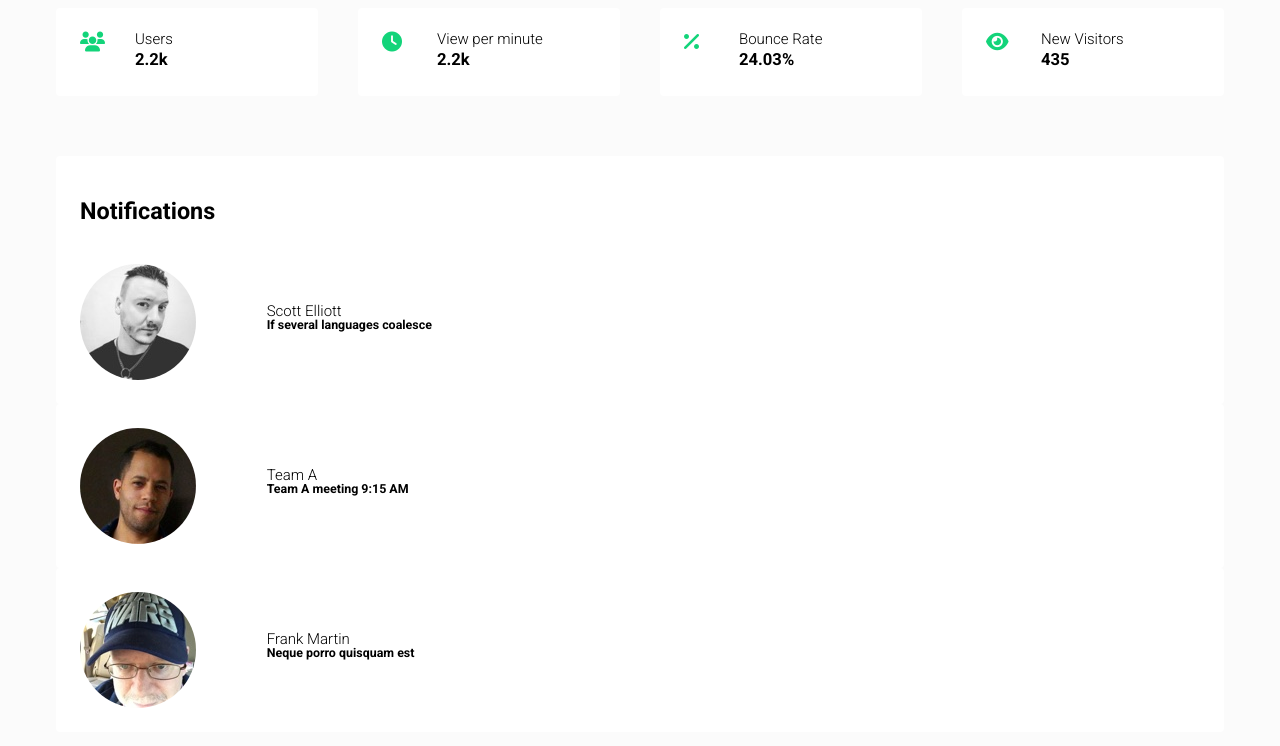
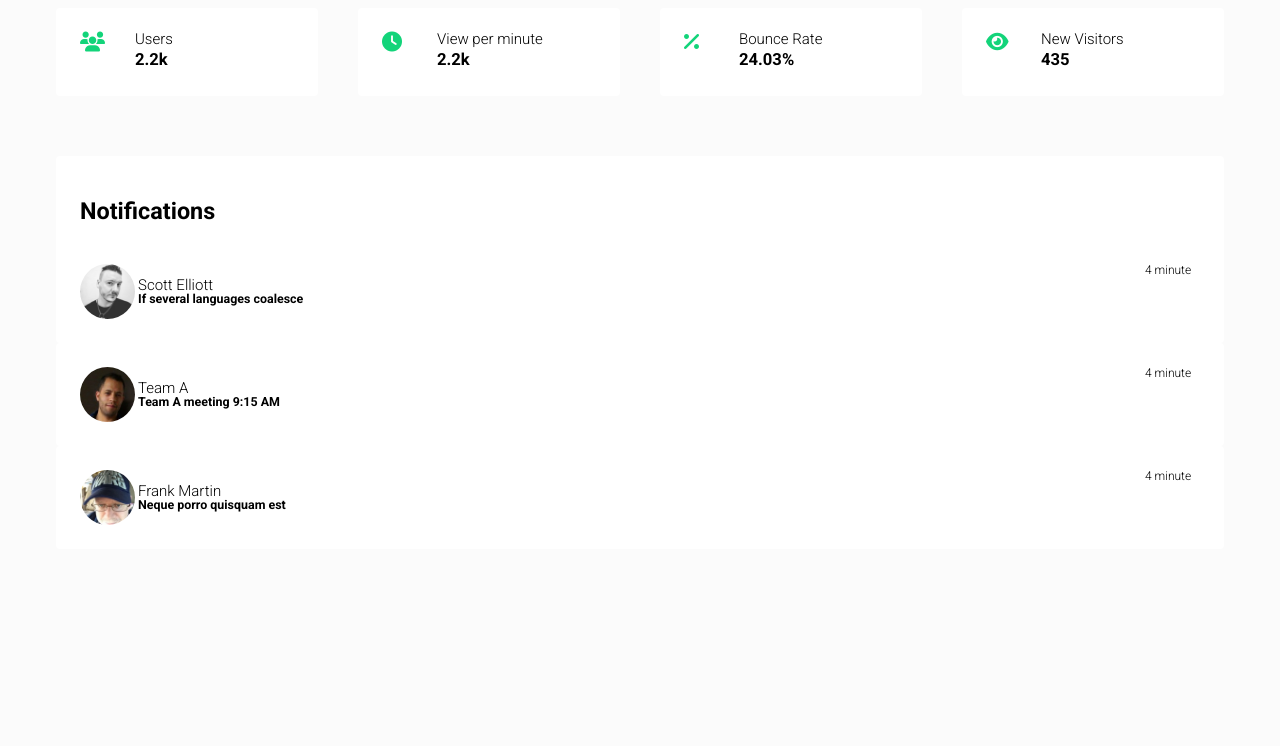
Before and after one commit to azza31/Dashboard, a plain HTML site: page index.html in a window 1280 px wide. Shown: the part 198-944 px from the top of the page. After the commit the page ends 800 px from the top, so only its background shows below. Drawn offline with Linux system fonts and the light colour scheme.

Commit message:
new update

```diff
--- a/index.html
+++ b/index.html
@@ -79,7 +79,7 @@
 
 
                     </div>
-
+                    <div class="time">4 minute</div>
                     </div>
 
                  </div>
@@ -95,6 +95,7 @@
                         <p>Team A</p>
                         <h5>Team A meeting 9:15 AM </h5>
                         </div>
+                        <div class="time">4 minute</div>
                 </div>
                 </article>
             </li>
@@ -107,6 +108,7 @@
                         <p>Frank Martin</p>
                         <h5>Neque porro quisquam est</h5>
                         </div>
+                        <div class="time">4 minute</div>
                 </div>
                 </article>
             </li>
--- a/style.css
+++ b/style.css
@@ -89,17 +89,17 @@ li{
 
 .footer-info{
     display: grid;
-    grid-template-columns: repeat(6,1fr);
-
-
-
+    grid-template-columns:55px 1fr 55px;  /* هنا تقسمي السطر لثلاثه اقسام  */
+  justify-content: center;
 
 }
 
 .important{
-    padding-top: 40PX;
+    /* padding-top: 40PX;  */
+    /* مانحتاج بادنج ابدا */
     font-weight: 300;
     font-size: 15px;
+    margin: auto 3px;   /*  عشان نخلي الكلام يجي وسط */
 }
 
 .important p{
@@ -113,12 +113,18 @@ li{
 }
 
 img{
-
+    width: 100%; /* لازم تخلي الصوره ع قياس الكولوم اللي عطيتييها اياه ٥٥بكسل  */
     border-radius: 100px;
-
-
+margin-right: 5px;
+   /* وبعدييها عن الكلام شوي بهالطريقه */
 }
 .min{
     display: grid;
     grid-template-columns: repeat(8,1fr);
 }
+
+
+.time{
+    font-size: 12px;
+    font-weight: 300;
+}
```
